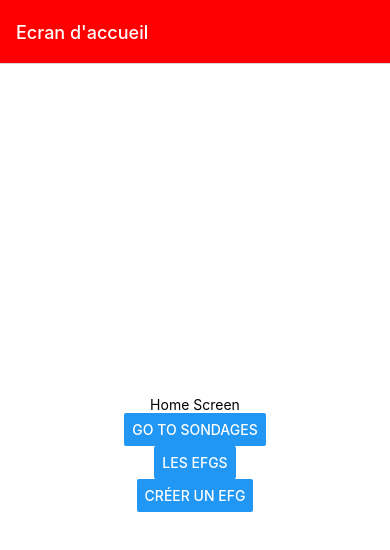
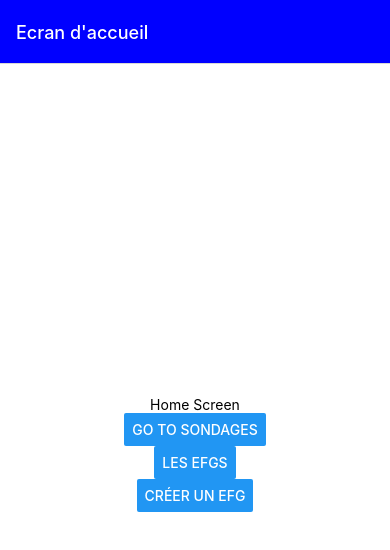
Before and after one commit to soupramanien/cdaMassy2021ReactNative, a React Native app: screen / in a window 390 px wide. Shown: the top 550 px of the page. Built offline with nearby package versions, Linux system fonts and the light colour scheme.

Commit message:
blabla flemme

```diff
--- a/App.js
+++ b/App.js
@@ -20,7 +20,7 @@ export default function App() {
 					initialRouteName='Home'
 					screenOptions={{
 						headerStyle: {
-							backgroundColor: 'red',
+							backgroundColor: 'blue',
 						},
 						headerTintColor: 'white',
 					}}>
```
